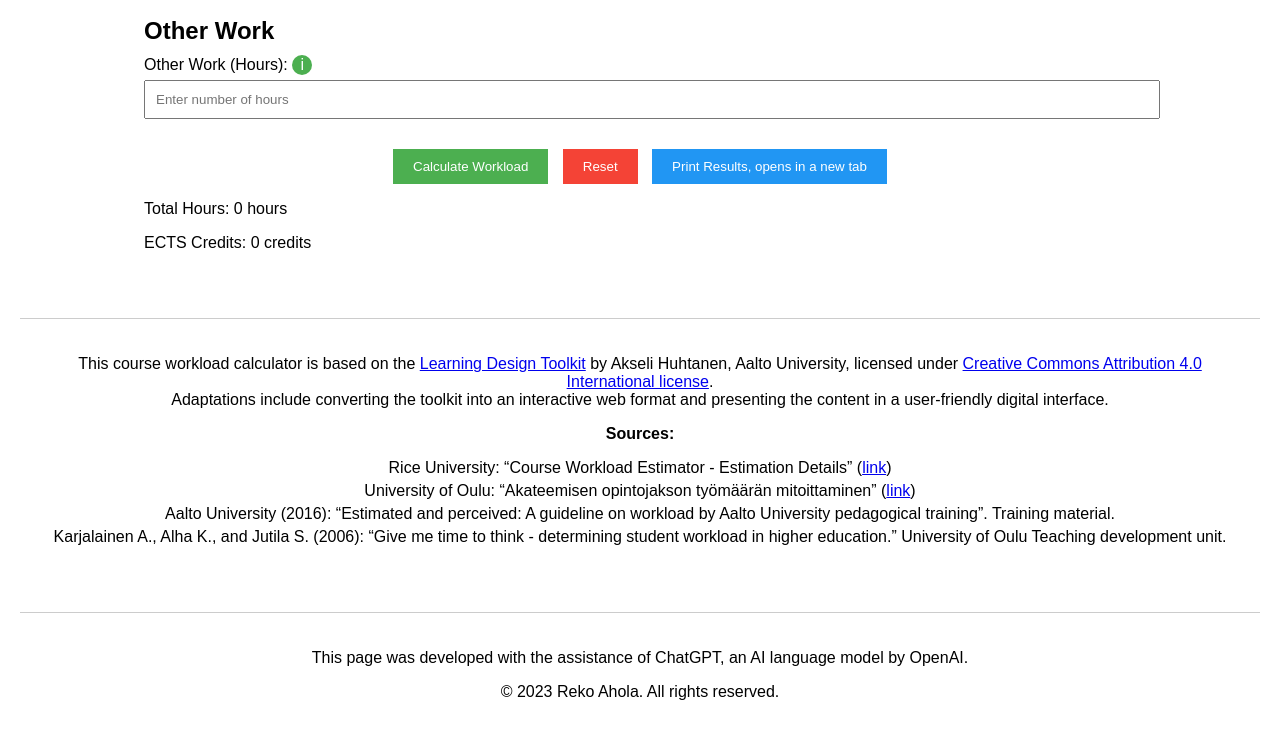
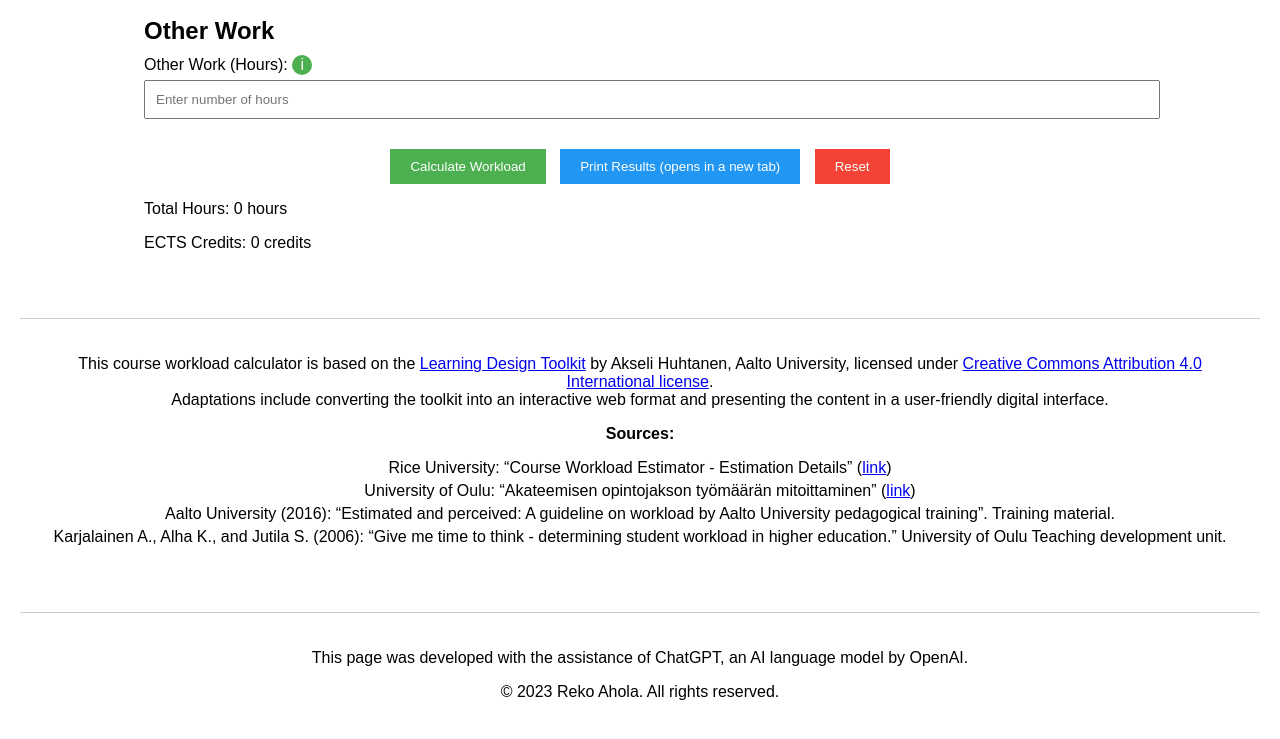
Before and after one commit to reaara/Course-Workload-Calculator, a plain HTML site: page index.html in a window 1280 px wide. Shown: the part 1372-2111 px from the top of the page. Drawn offline with Linux system fonts and the light colour scheme.

Commit message:
Update index.html
Updated button locations

```diff
--- a/index.html
+++ b/index.html
@@ -223,8 +223,8 @@ button#printBtn:hover {
 
 	<div class="button-group">
  	   <button id="calculateBtn" onclick="calculateWorkload()">Calculate Workload</button>
- 	   <button id="resetBtn" onclick="resetForm()">Reset</button>
-	   <button id="printBtn" onclick="printResults()">Print Results, opens in a new tab</button>
+	   <button id="printBtn" onclick="printResults()">Print Results (opens in a new tab)</button>
+	   <button id="resetBtn" onclick="resetForm()">Reset</button>
 
 	</div>
 
```
